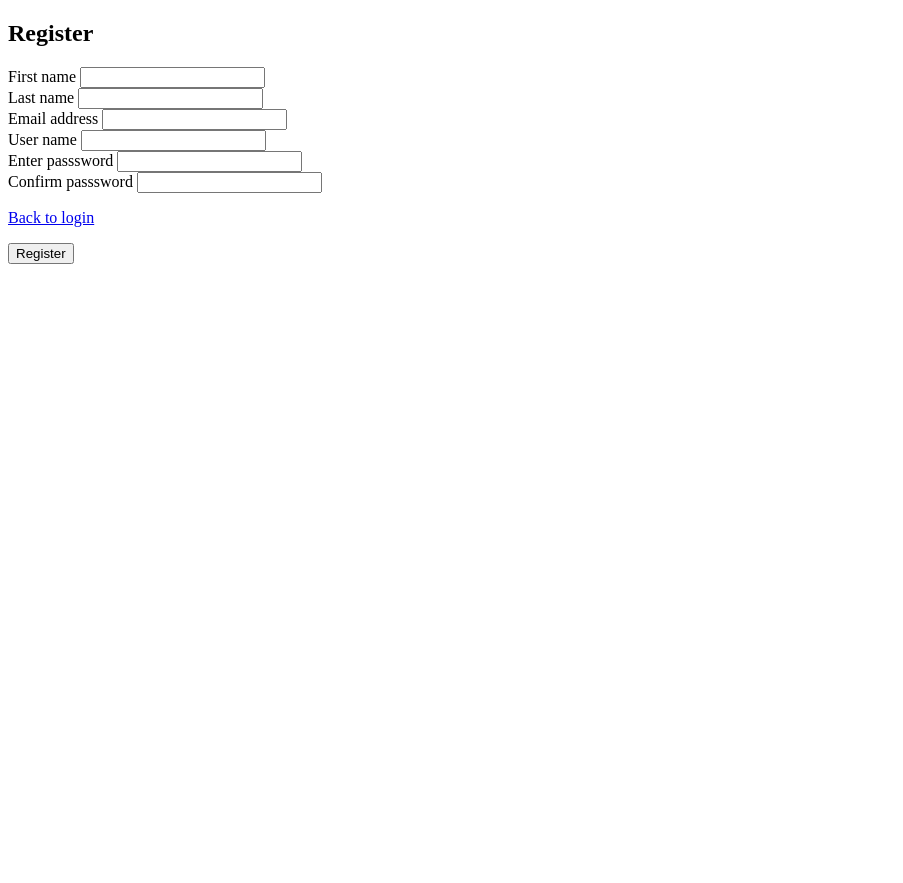
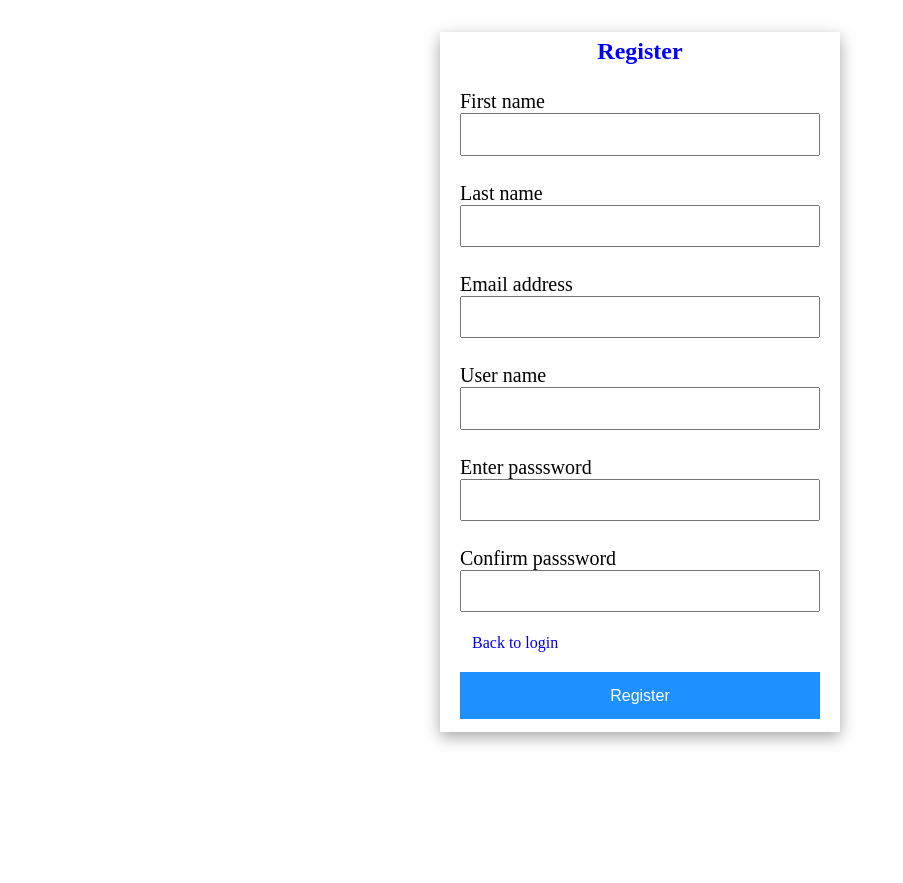
Before and after one commit to Asquare952/formregistration, a plain HTML site: page index.html in a window 1280 px wide. Shown: the whole page, without its empty margins (0-903 px from the left). Before the commit the page ends 800 px from the top, so only its background shows below. Drawn offline with Linux system fonts and the light colour scheme; the site is published under a folder, as on GitHub Pages, so addresses that start at the root find nothing.

Commit message:
fix path error

```diff
--- a/index.html
+++ b/index.html
@@ -5,7 +5,8 @@
     <meta http-equiv="X-UA-Compatible" content="IE=edge" />
     <meta name="viewport" content="width=device-width, initial-scale=1.0" />
     <title>Form</title>
-    <link rel="stylesheet" href="/style.css" />
+    <!-- <link rel="stylesheet" href="/style.css" /> -->
+    <link rel="stylesheet" href="./style.css">
   </head>
   <body>
     <form>
```
Also changed, not shown: 1 other file.
